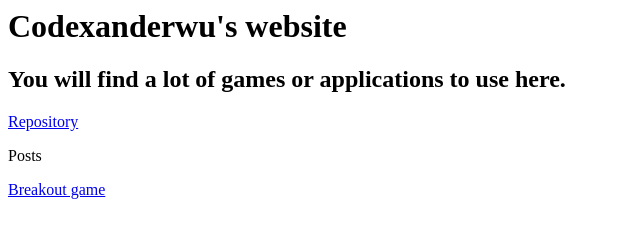
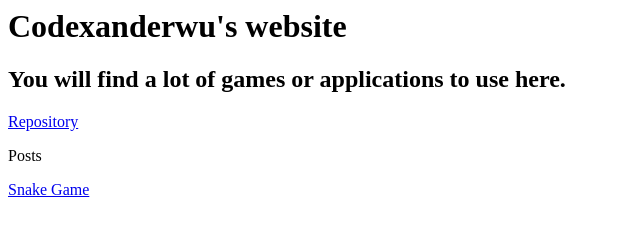
Before and after one commit to codexanderwu/codexanderwu.github.io, a plain HTML site: page index.html in a window 1280 px wide. Shown: the full height of the page, 0-640 px from the left. Drawn offline with Linux system fonts and the light colour scheme.

Commit message:
Initial commit

```diff
--- a/index.html
+++ b/index.html
@@ -9,5 +9,5 @@
         <h2>You will find a lot of games or applications to use here.</h2>
         <a href="https://github.com/codexanderwu/codexanderwu.github.io" target="_blank">Repository </a>
         <p>Posts</p>
-        <a href="https://github.com/codexanderwu/codexanderwu.github.io/breakoutgame" target="_blank">Breakout game </a>
+        <a href="codexanderwu.github.io/snakegame" target="_blank">Snake Game </a>
         </body>
```
